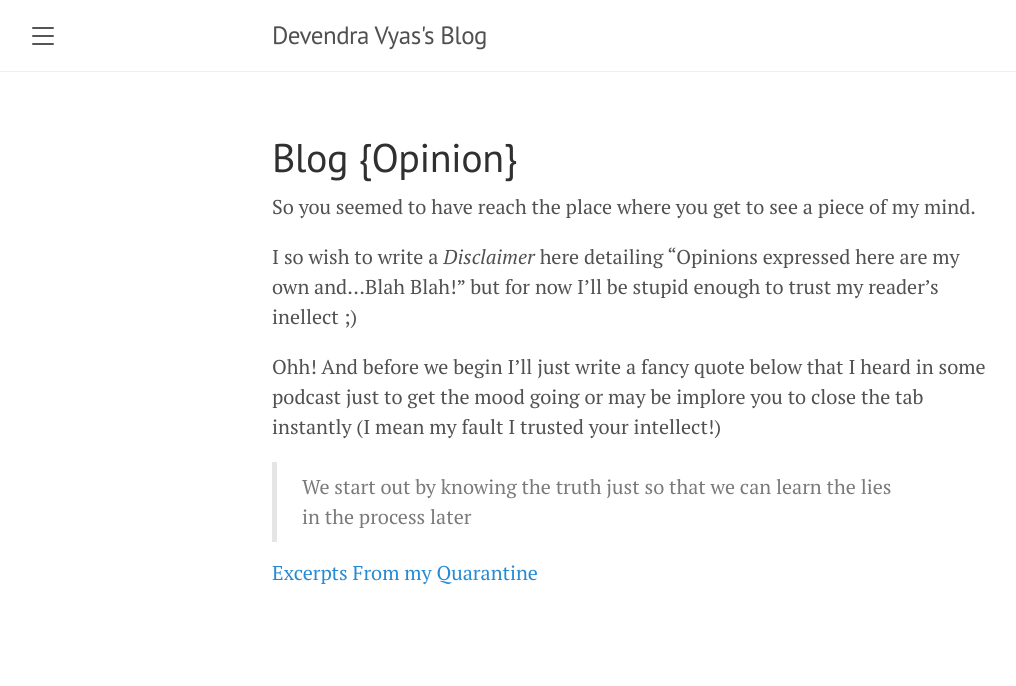
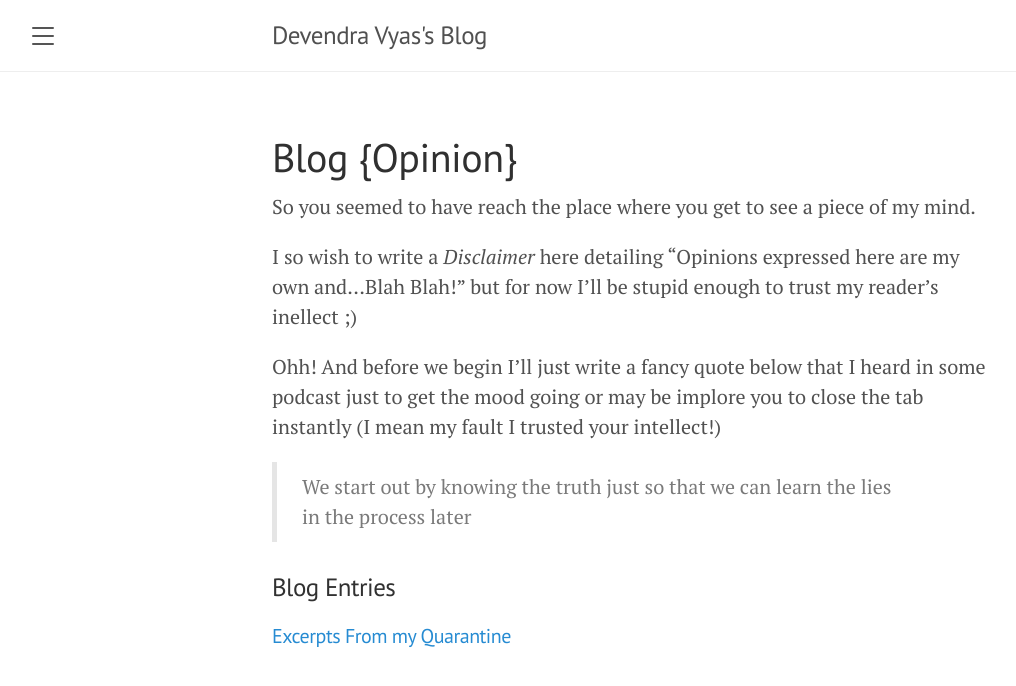
Before and after one commit to skat00sh/blog, a Jekyll site: the page built from opinion.md, in a window 1280 px wide. Shown: the top 686 px of the page, without its empty margins (8-1024 px from the left). Built offline with Jekyll 4.4.1, drawn with Linux system fonts in a browser that asks for light colours.

Commit message:
Minor formatting change

```diff
--- a/opinion.md
+++ b/opinion.md
@@ -11,4 +11,5 @@ Ohh! And before we begin I'll just write a fancy quote below that I heard in som
 
 >We start out by knowing the truth just so that we can learn the lies in the process later
 
-[Excerpts From my Quarantine]({{site.url}}/2020/03/23/excerpts-from-my-quarantine/index.html)
+### Blog Entries
+#### [Excerpts From my Quarantine]({{site.url}}/2020/03/23/excerpts-from-my-quarantine/index.html)
```
Also changed, not shown: 2 other files.
